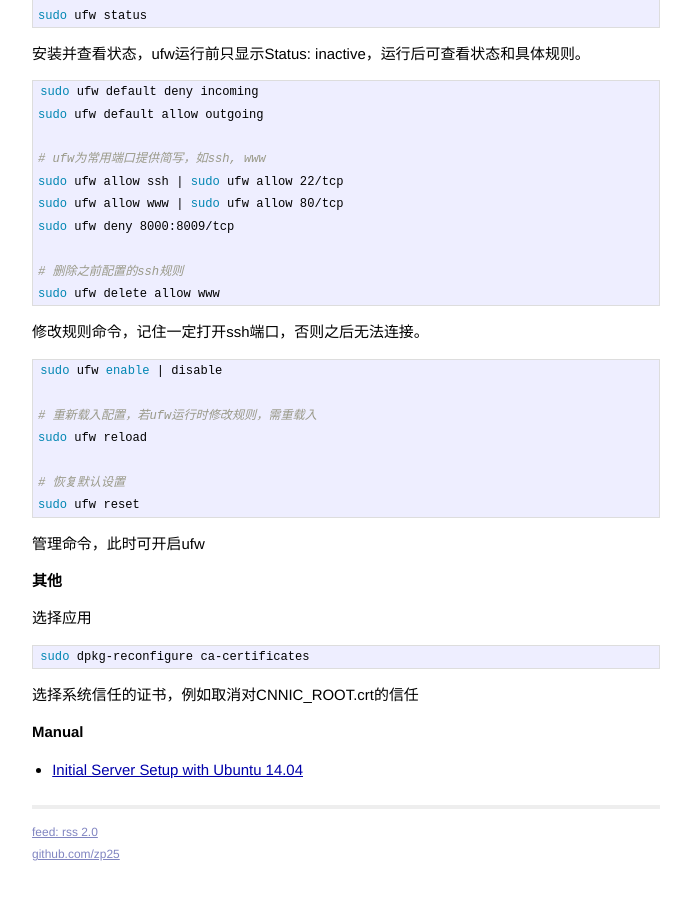
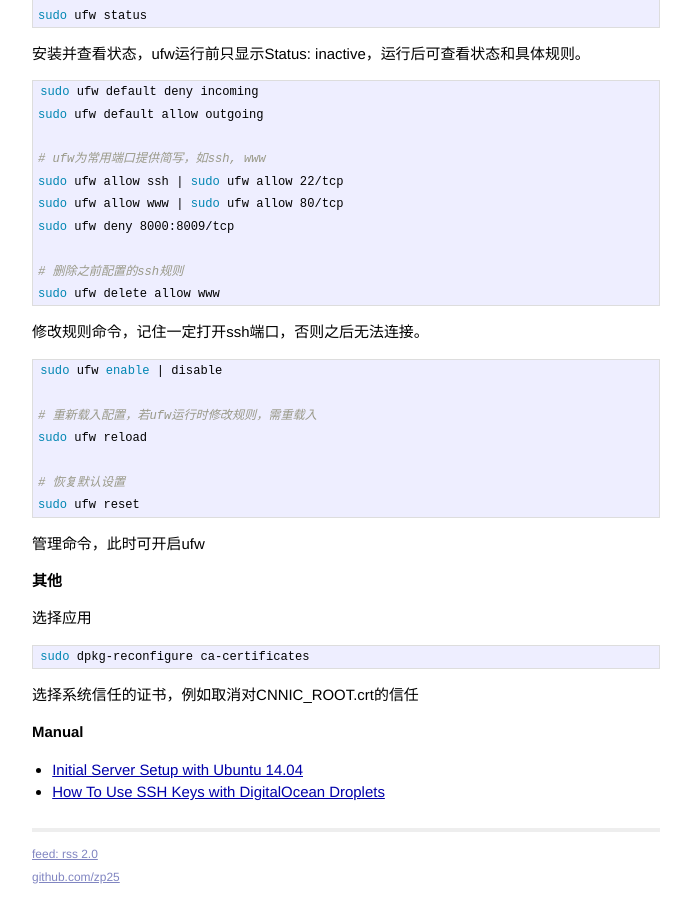
Before and after one commit to zp25/zp25.github.io, a Jekyll site: the page built from _posts/应用/2016-03-16-new_instance.markdown, in a window 1280 px wide and 900 px high, scrolled down 1668 px. Shown: the whole window, without its empty margins (294-985 px from the left). Built offline with Jekyll 4.4.1, drawn with Linux system fonts in a browser that asks for light colours; before the commit the page ends 2546 px from its top, so only the background shows below that.

Commit message:
Update: DigitalOcean使用ssh key资料

```diff
--- a/_posts/应用/2016-03-16-new_instance.markdown
+++ b/_posts/应用/2016-03-16-new_instance.markdown
@@ -119,3 +119,4 @@ sudo dpkg-reconfigure ca-certificates
 
 # Manual
 + [Initial Server Setup with Ubuntu 14.04](https://www.digitalocean.com/community/tutorials/initial-server-setup-with-ubuntu-14-04 "Initial Server Setup with Ubuntu 14.04")
++ [How To Use SSH Keys with DigitalOcean Droplets](https://www.digitalocean.com/community/tutorials/how-to-use-ssh-keys-with-digitalocean-droplets "How To Use SSH Keys with DigitalOcean Droplets")
```
